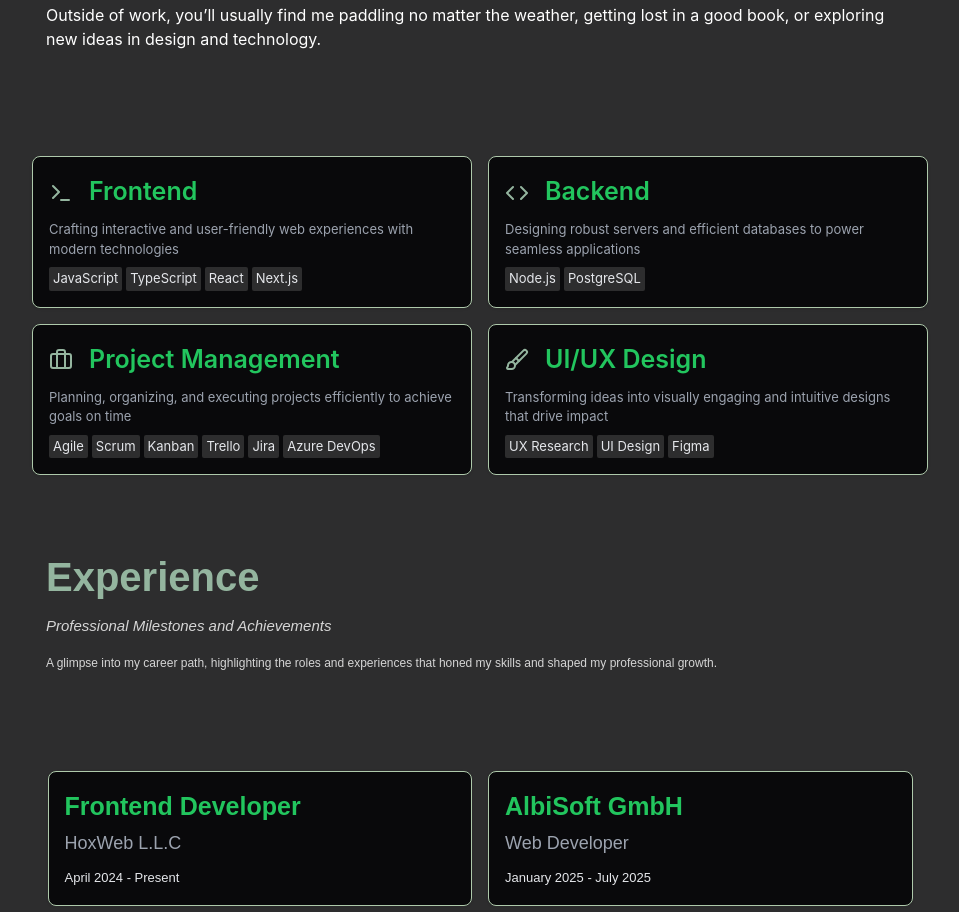
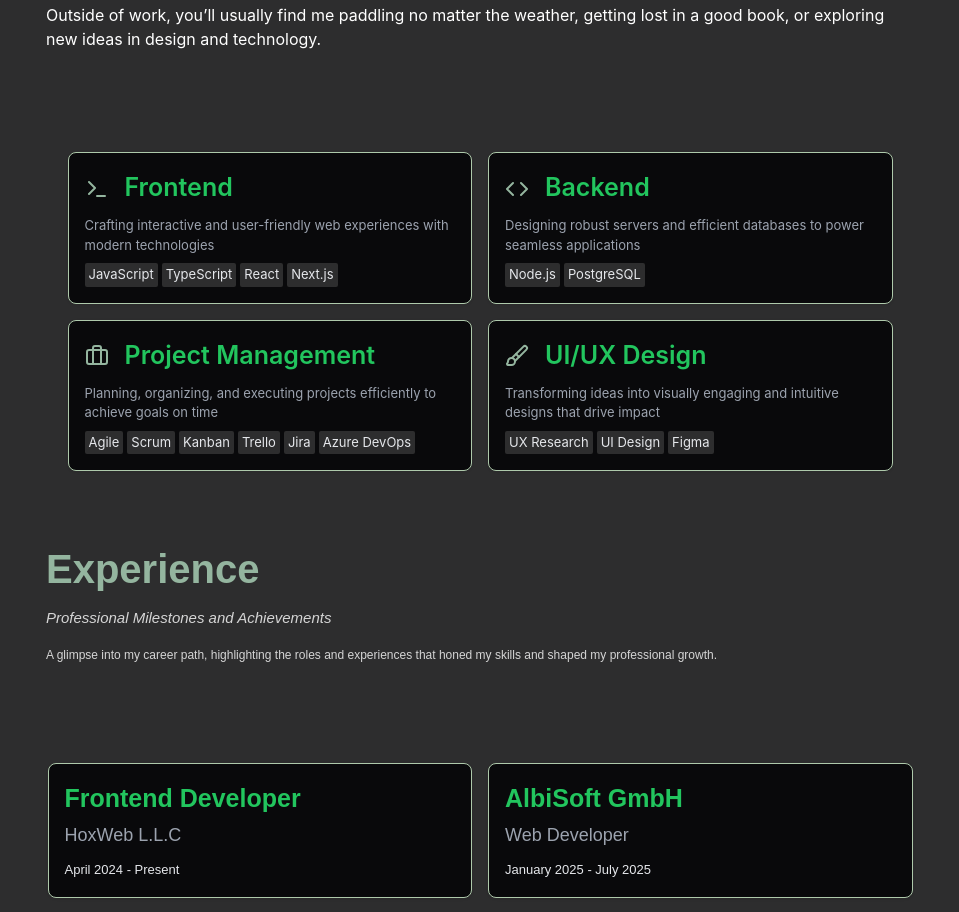
Before and after one commit to yllkashalaa/yllkashala, a React (Create React App) app: page / in a window 1280 px wide. Shown: the part 1080-1992 px from the top of the page, without its empty margins (160-1119 px from the left). Built offline with nearby package versions, Linux system fonts and the light colour scheme.

Commit message:
Fix Skills section layout and responsiveness

```diff
--- a/src/components/custom.css
+++ b/src/components/custom.css
@@ -313,10 +313,11 @@
 
 .skills-grid {
   display: grid;
-  grid-template-columns: repeat(2, 1fr);
+  grid-template-columns: 1fr;
   gap: 1rem;
-  max-width: 900px;
+  max-width: 865px;
   margin: 0 auto;
+  padding: 20px;
 }
 
 .skills-card {
@@ -355,6 +356,12 @@
   border-radius: 2px;
 }
 
+@media (min-width: 768px) {
+  .skills-grid {
+    grid-template-columns: repeat(2, 1fr);
+  }
+}
+
 @media (max-width: 768px) {
   .skills-contenct {
     gap: 0.4rem;
@@ -369,6 +376,7 @@
     padding: 0.5rem;
   }
 }
+
 
 /* Experience */
 .experience-container {
--- a/src/components/skills.js
+++ b/src/components/skills.js
@@ -56,11 +56,11 @@ export default function Skills() {
   ]
 
   return (
-    <div className='skills bg-bgSecondary'>
-      <div className='skills-content max-w-4xl mx-auto flex flex-col justify-center items-center gap-4 py-6'>
+    <div className='skills-content bg-bgSecondary'>
+      <div className='skills-content'>
         <div className="skills-grid">
           {skills.map((skill, idx) => (
-            <div key={idx} className="skills-card ">
+            <div key={idx} className="skills-card">
               <div className="flex items-center gap-1 mb-2">
                 <div className={`text-lg ${skill.color}`}>{skill.icon}</div>
                 <h2 className="skills-card-title">{skill.title}</h2>
```
